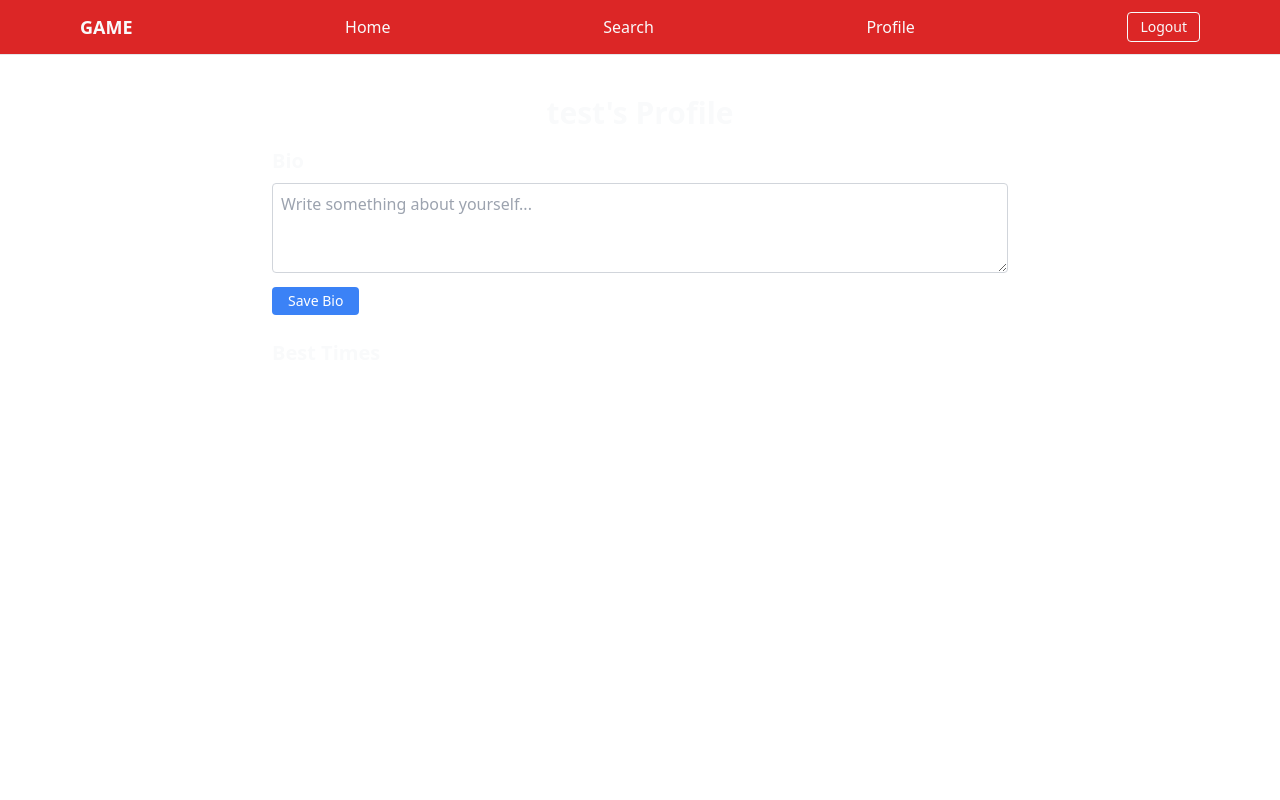
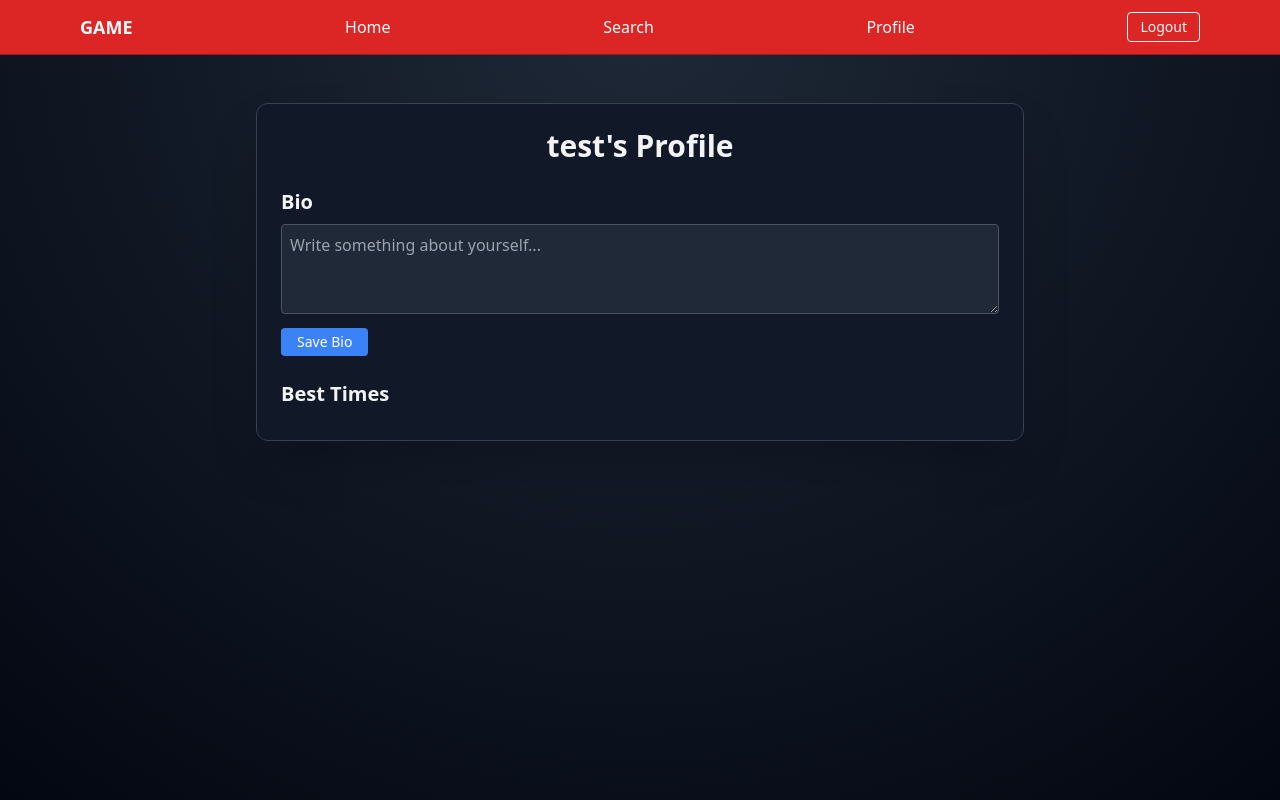
Before and after one commit to rlin49/trois_rickyl49_ethans201_hannahg61_tudorg-, a Flask app: page /profile/test in a window 1280 px wide. Run offline with Flask 3, Linux system fonts and the light colour scheme; a user stored in the database is signed in; some libraries are stand-ins or nearby versions.

Commit message:
Refactor profile.html for improved layout and styling
Updated the profile template to enhance styling and layout.

```diff
--- a/app/templates/profile.html
+++ b/app/templates/profile.html
@@ -4,21 +4,22 @@
   <title>Profile</title>
   <script src="https://cdn.tailwindcss.com"></script>
 </head>
-<body class="bg-linear-to-r from-cyan-500 to-blue-500" text-gray-900">
 
-<nav class="bg-red-600 border-b">
+<body class="min-h-screen bg-[radial-gradient(circle_at_top,_#1f2937,_#030712)] text-gray-100">
+
+<nav class="bg-red-600 border-b border-red-800">
   <div class="max-w-6xl mx-auto px-4 py-3 flex items-center justify-between">
 
     <a href="/game" class="text-lg font-semibold text-gray-50">
       GAME
     </a>
 
-
     <ul class="flex space-x-4">
       <a href="/homepage" class="text-gray-50 hover:text-black">
         Home
       </a>
     </ul>
+
     <ul class="flex space-x-4">
       <a href="/search" class="text-gray-50 hover:text-black">
         Search
@@ -32,14 +33,20 @@
     </ul>
 
     <a href="/logout"
-       class="text-sm border border-gray-50 text-gray-50 px-3 py-1 rounded hover:bg-gray-200">
+       class="text-sm border border-gray-50 text-gray-50 px-3 py-1 rounded hover:bg-gray-200 hover:text-black">
        Logout
     </a>
   </div>
 </nav>
 
-<div class="max-w-3xl text-gray-50 mx-auto mt-10 px-4">
-  <h1 class="text-3xl text-gray-50 font-bold text-center mb-4">{{username}}'s Profile</h1>
+<div class="max-w-3xl mx-auto mt-12 px-6 py-6
+            bg-gray-900 text-gray-100
+            border border-gray-700
+            rounded-xl shadow-2xl">
+
+  <h1 class="text-3xl font-bold text-center mb-6">
+    {{username}}'s Profile
+  </h1>
 
   <h3 class="text-xl font-semibold mb-2">Bio</h3>
 
@@ -50,7 +57,7 @@
         id="bio-input"
         rows="3"
         placeholder="Write something about yourself..."
-        class="w-full border border-gray-300 rounded p-2 mb-2 focus:outline-none focus:ring-2 focus:ring-blue-500"
+        class="w-full bg-gray-800 border border-gray-600 text-gray-100 rounded p-2 mb-2 focus:outline-none focus:ring-2 focus:ring-blue-500"
       >{{ bio }}</textarea>
 
       <button
@@ -77,6 +84,7 @@
       </li>
     {% endfor %}
   </ul>
+
 </div>
 
 {% if is_own_profile %}
```
Lines whose indentation alone changed are shown as unchanged.
